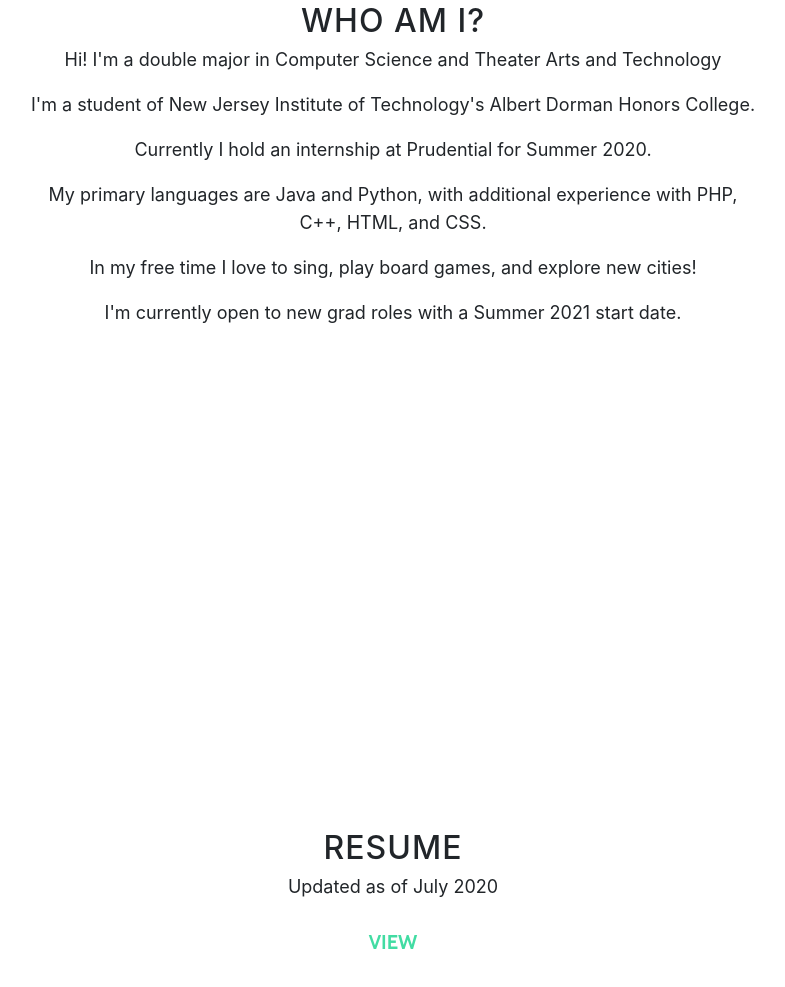
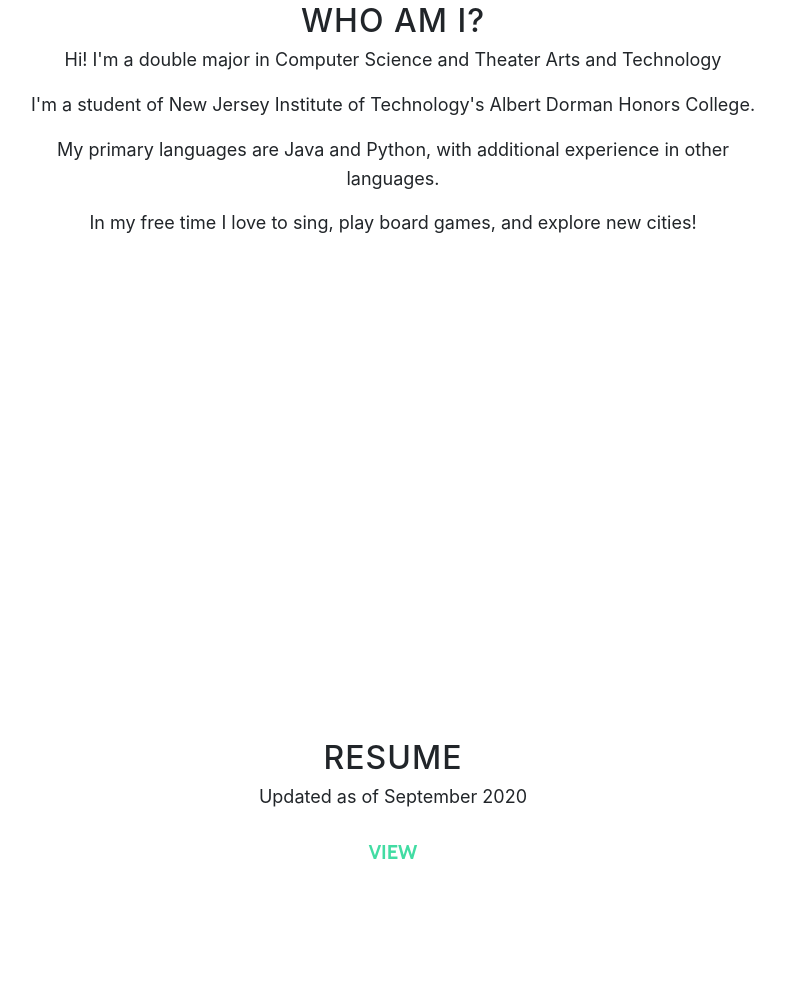
Before and after one commit to mlsig/mlsig.github.io, a website with bundled scripts: page index.html in a window 1280 px wide. Shown: the part 997-1984 px from the top of the page, without its empty margins (247-1032 px from the left). Built offline with nearby package versions, Linux system fonts and the light colour scheme.

Commit message:
update
updated resume and index file

```diff
--- a/index.html
+++ b/index.html
@@ -56,8 +56,8 @@
           <div class="row">
             <div class="col-lg-8 mx-auto">
               <h1 class="brand-heading">Marisa Sigas</h1>
-              <p class="intro-text">Aspiring Software Engineer
-                <br>Constantly seeking to improve and challenge myself</p>
+              <p class="intro-text">Software Engineer
+                <br>Constantly seeking to challenge and improve myself</p>
               <a href="#about" class="btn btn-circle js-scroll-trigger">
                 <i class="fa fa-angle-double-down animated"></i>
               </a>
@@ -75,10 +75,8 @@
             <h2>Who am I?</h2>
             <p>Hi! I'm a double major in Computer Science and Theater Arts and Technology</p>
 			<p>I'm a student of New Jersey Institute of Technology's Albert Dorman Honors College.</p>
-            <p>Currently I hold an internship at Prudential for Summer 2020.</p>
-			<p>My primary languages are Java and Python, with additional experience with PHP, C++, HTML, and CSS.</p>
+			<p>My primary languages are Java and Python, with additional experience in other languages.</p>
 			<p>In my free time I love to sing, play board games, and explore new cities!</p>
-            <p>I'm currently open to new grad roles with a Summer 2021 start date.</p>
 			<p>
             <a href="#resume" class="btn btn-circle js-scroll-trigger">
                 <i class="fa fa-angle-double-down animated"></i>
@@ -94,7 +92,7 @@
       <div class="container">
         <div class="col-lg-8 mx-auto">
           <h2>Resume</h2>
-          <p>Updated as of July 2020</p>
+          <p>Updated as of September 2020</p>
           <a href="!Resume.pdf" class="btn btn-default btn-lg">View</a>
         </div>
       </div>
```
Also changed, not shown: 1 other file.
